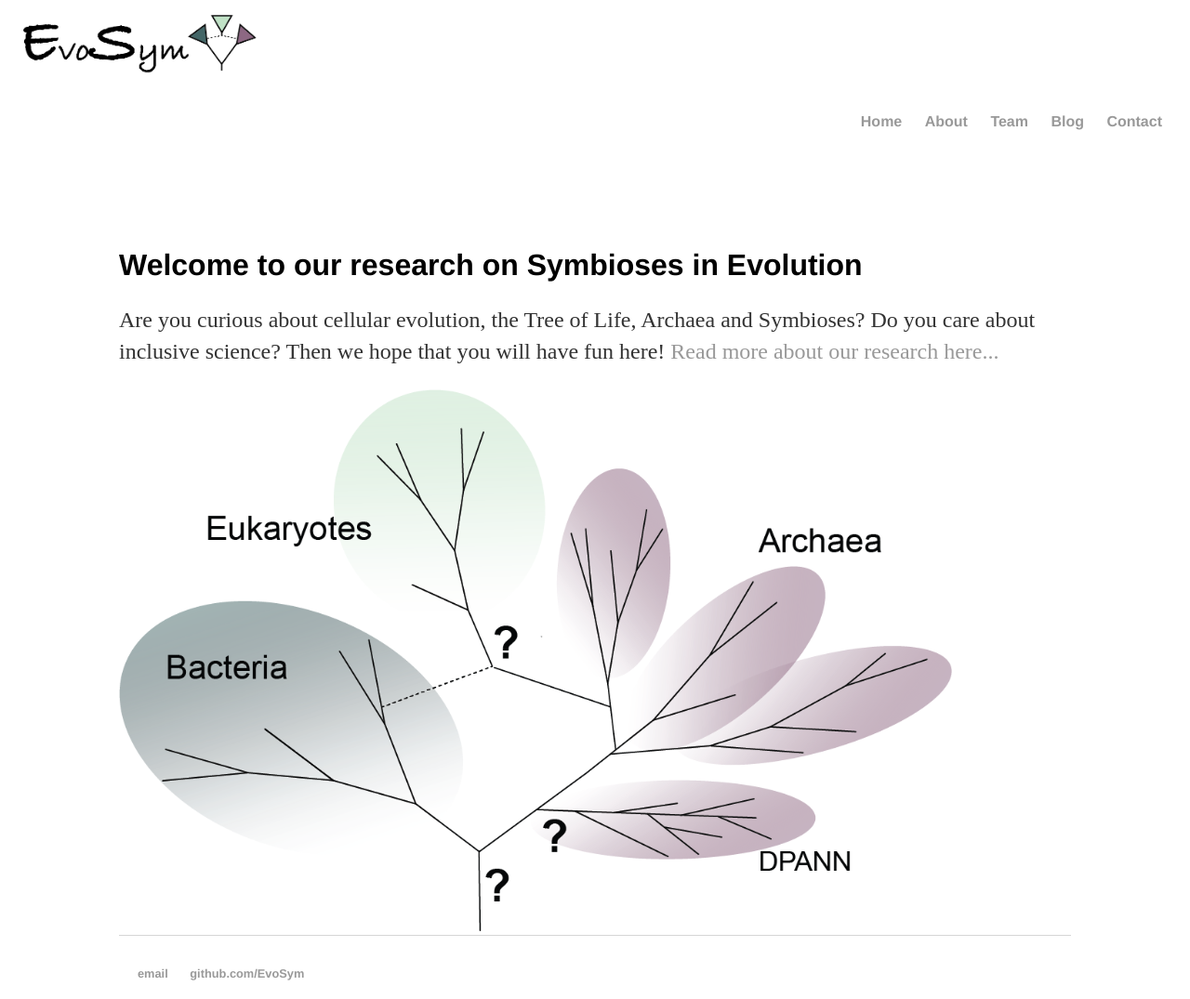
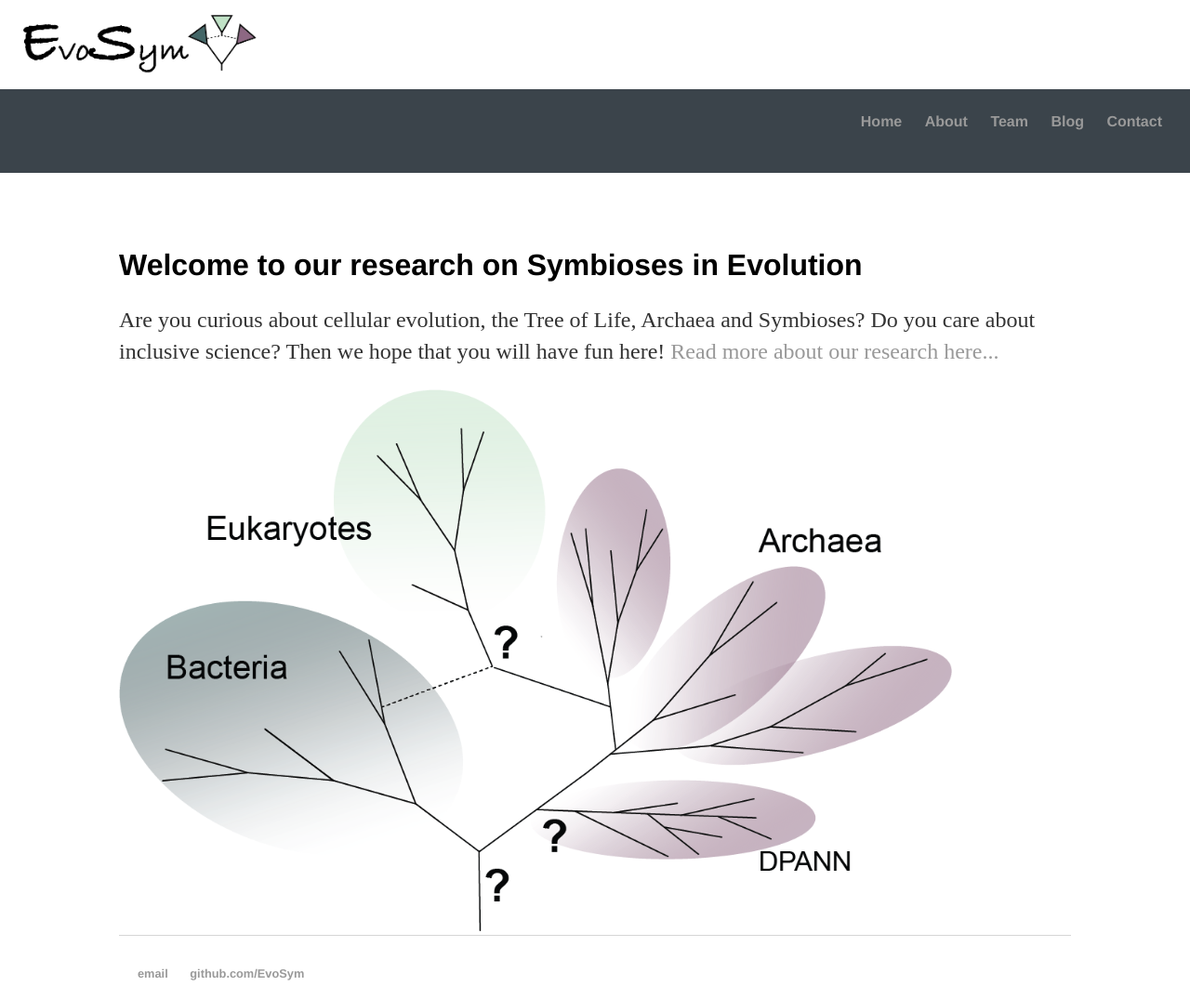
Before and after one commit to EvoSym/EvoSym.github.io, a Jekyll site: the page built from index.html, in a window 1280 px wide. Shown: the whole page at 93% size. Built offline with Jekyll 4.4.1, drawn with Linux system fonts in a browser that asks for light colours.

Commit message:
Update main.css

```diff
--- a/css/main.css
+++ b/css/main.css
@@ -11,7 +11,7 @@ nav {
     width: 100%;
     height: 90px;
     display: block;
-    background-image: linear-gradient (top to bottom, #51484f, #3b444b)
+    background-color: #3b444b
 }
 nav ul {
     font-family:'Helvetica', 'Arial', 'Sans-Serif';
```
